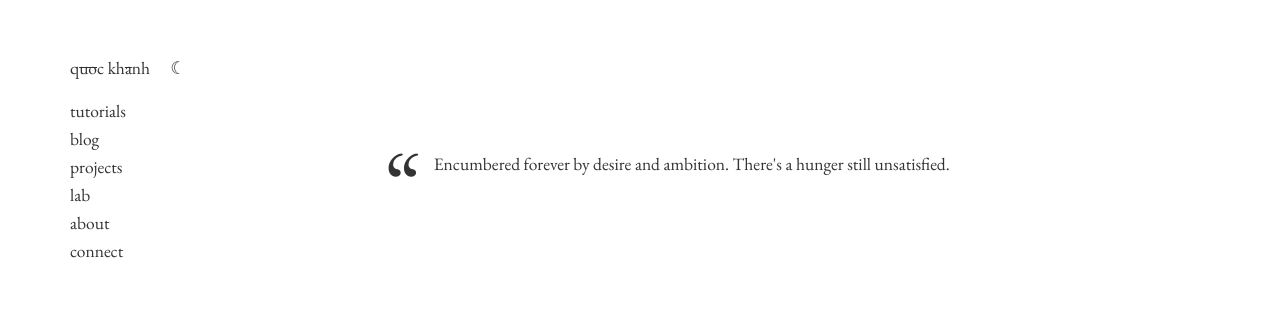
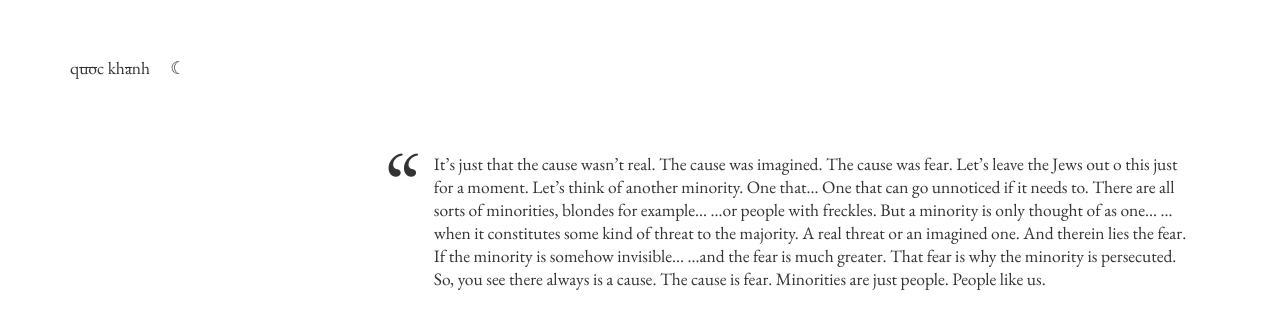
Before and after one commit to bkdev98/qckhnh.com, a Gatsby site: page / in a window 1280 px wide. Built offline with nearby package versions, Linux system fonts and the light colour scheme; Gatsby itself is replaced by a stand-in of ours.

Commit message:
minorities are just people. people like us.

```diff
--- a/src/components/header.js
+++ b/src/components/header.js
@@ -44,14 +44,14 @@ const Header = () => {
       </span>
       <ul>
         {count > 4  && <li><Link partiallyActive={true} to="/now" activeClassName="active">now</Link></li>}
-        <li><Link partiallyActive={true} to="/tutorials" activeClassName="active">tutorials</Link></li>
-        <li><Link partiallyActive={true} to="/blog" activeClassName="active">blog</Link></li>
-        <li><Link partiallyActive={true} to="/projects" activeClassName="active">projects</Link></li>
-        <li><Link partiallyActive={true} to="/lab" activeClassName="active">lab</Link></li>
+        {count > 49 && <li><Link partiallyActive={true} to="/tutorials" activeClassName="active">tutorials</Link></li>}
+        {count > 49 && <li><Link partiallyActive={true} to="/blog" activeClassName="active">blog</Link></li>}
+        {count > 49 && <li><Link partiallyActive={true} to="/projects" activeClassName="active">projects</Link></li>}
+        {count > 49 && <li><Link partiallyActive={true} to="/lab" activeClassName="active">lab</Link></li>}
         {count > 9 && <li><Link partiallyActive={true} to="/tracks" activeClassName="active">tracks</Link></li>}
         {count > 24 && <li><Link partiallyActive={true} to="/movies" activeClassName="active">movies</Link></li>}
-        <li><Link partiallyActive={true} to="/about" activeClassName="active">about</Link></li>
-        <li><Link partiallyActive={true} to="/contact" activeClassName="active">connect</Link></li>
+        {count > 49 && <li><Link partiallyActive={true} to="/about" activeClassName="active">about</Link></li>}
+        {count > 49 && <li><Link partiallyActive={true} to="/contact" activeClassName="active">connect</Link></li>}
       </ul>
       {animationData && <div className="animation-wrapper">
         <Lottie
--- a/src/pages/index.js
+++ b/src/pages/index.js
@@ -7,8 +7,31 @@ const IndexPage = () => (
   <Layout>
     <SEO title="Home" />
     <blockquote>
-      Encumbered forever by desire and ambition.
-      There's a hunger still unsatisfied.
+      It’s just that the cause wasn’t real.
+      The cause was imagined.
+      The cause was fear.
+      Let’s leave the Jews out o
+      this just for a moment.
+      Let’s think of another minority.
+      One that…
+      One that can go unnoticed if it needs to.
+      There are all sorts of minorities,
+      blondes for example…
+      …or people with freckles.
+      But a minority is only
+      thought of as one…
+      …when it constitutes some kind of
+      threat to the majority.
+      A real threat or an imagined one.
+      And therein lies the fear.
+      If the minority is somehow invisible…
+      …and the fear is much greater.
+      That fear is why the
+      minority is persecuted.
+      So, you see there always is a cause.
+      The cause is fear.
+      Minorities are just people.
+      People like us.
     </blockquote>
   </Layout>
 )
```
